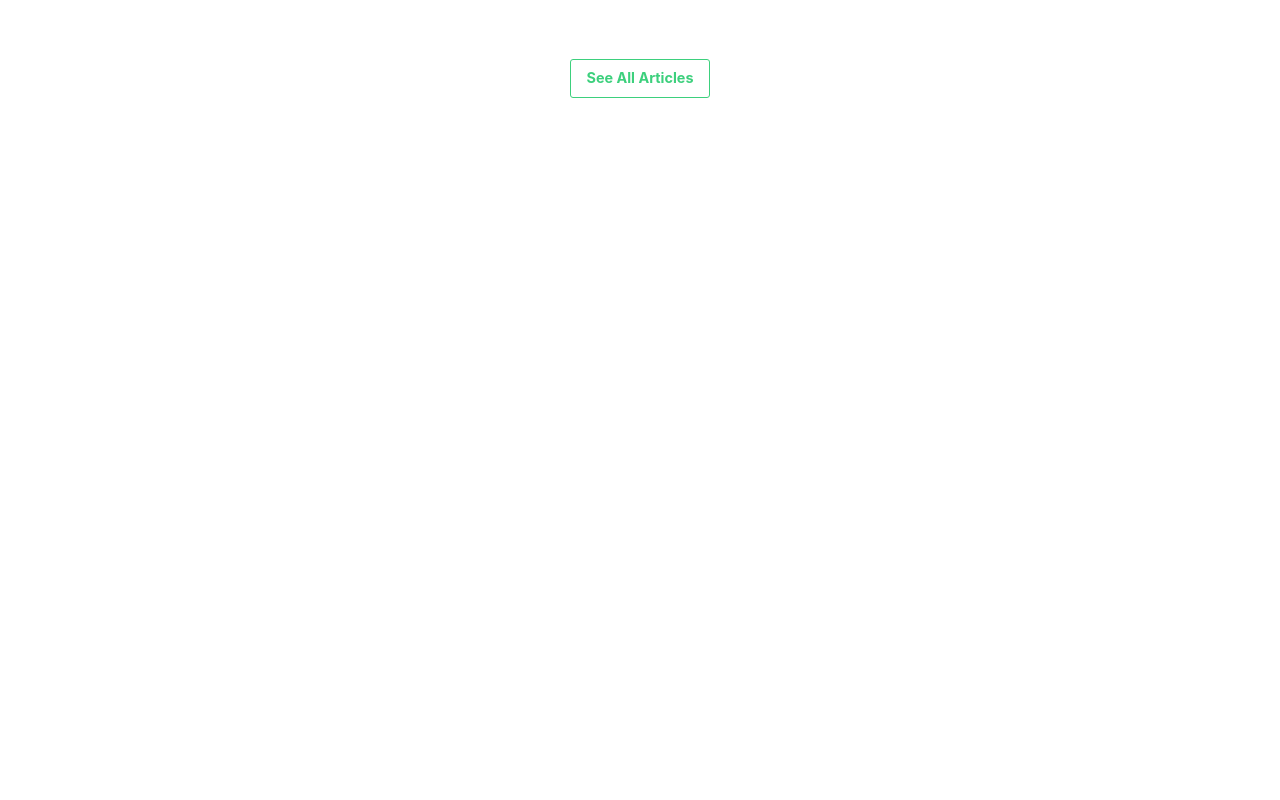
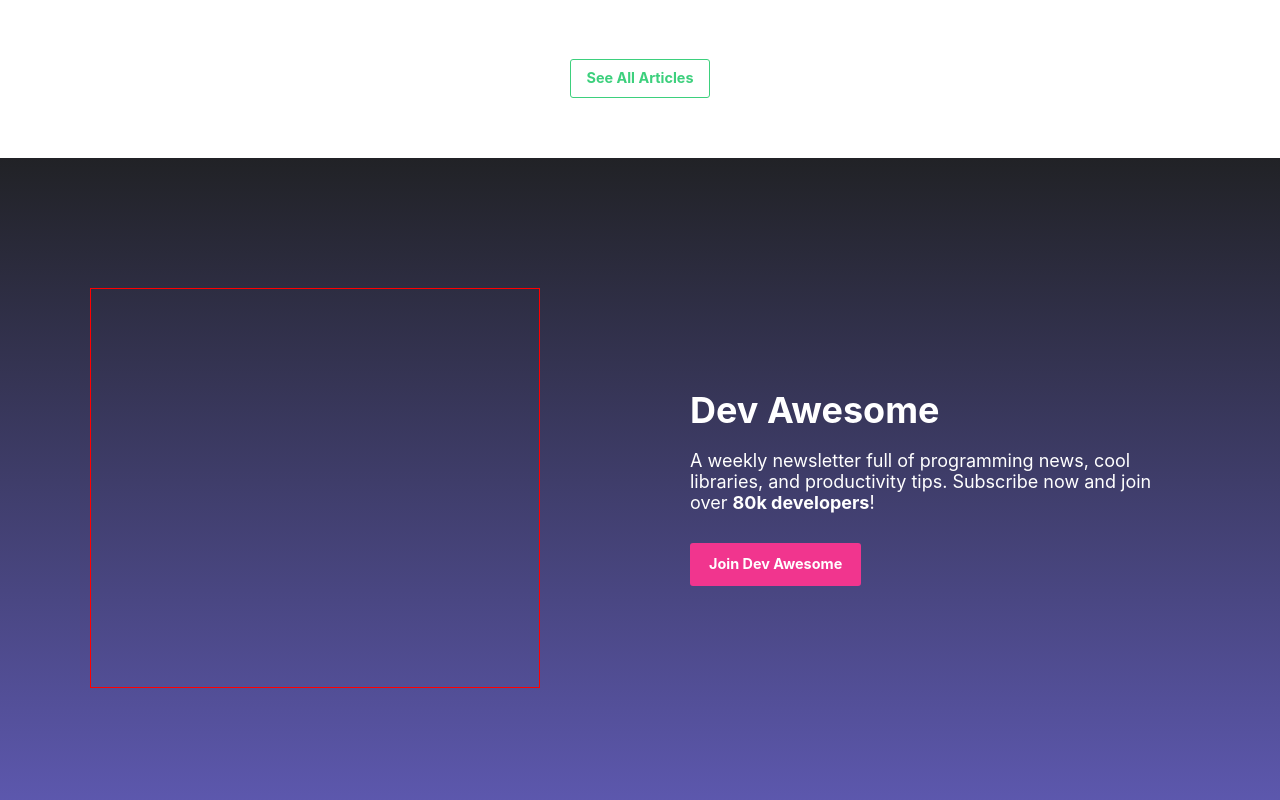
Before and after one commit to kubaparol/recruitment-task, a React (Create React App) app: page / in a window 1280 px wide. Shown: the part 1604-2404 px from the top of the page. Before the commit the page ends 1762 px from the top, so only its background shows below. Built offline with nearby package versions, Linux system fonts and the light colour scheme.

Commit message:
feat(HomePage): implementation of a MainContent component

```diff
--- a/src/components/Button/Button.styled.js
+++ b/src/components/Button/Button.styled.js
@@ -37,6 +37,12 @@ const StyledButton = styled.button`
       border: 1px solid ${(props) => props.theme.articleBtnBorder};
       color: ${(props) => props.theme.articleBtnColor};
     `}
+  ${(props) =>
+    props.id === "mainContent" &&
+    css`
+      background-color: ${(props) => props.theme.mainBtnBackground};
+      padding: 12px 18px;
+    `}
 `;
 
 export default StyledButton;
--- /dev/null
+++ b/src/components/MainContent/MainContent.js
@@ -0,0 +1,23 @@
+import React from "react";
+
+import StyledMainContent from "./MainContent.styled";
+
+import Button from "../Button";
+
+const MainContent = () => {
+  return (
+    <StyledMainContent>
+      <header>
+        <h2>Dev Awesome</h2>
+        <p>
+          A weekly newsletter full of programming news, cool libraries, and
+          productivity tips. Subscribe now and join over <b>80k developers</b>!
+        </p>
+        <Button id="mainContent">Join dev awesome</Button>
+      </header>
+      <div />
+    </StyledMainContent>
+  );
+};
+
+export default MainContent;
--- /dev/null
+++ b/src/components/MainContent/MainContent.styled.js
@@ -0,0 +1,52 @@
+import styled from "styled-components";
+
+const StyledMainContent = styled.section`
+  padding: 130px 15px;
+  background: rgb(33, 34, 38);
+  background: linear-gradient(
+    180deg,
+    rgba(33, 34, 38, 1) 0%,
+    rgba(94, 89, 177, 1) 100%
+  );
+  header {
+    text-align: center;
+  }
+  h2 {
+    font-weight: 700;
+    color: ${(props) => props.theme.headerMainContentColor};
+    font-size: 36px;
+    margin-bottom: 20px;
+  }
+  p {
+    margin-bottom: 30px;
+    color: ${(props) => props.theme.paragraphMainContentColor};
+    font-size: 18px;
+  }
+  @media ${(props) => props.theme.media.tablet} {
+    header {
+      text-align: left;
+    }
+    p {
+      font-size: 18px;
+    }
+  }
+  @media ${(props) => props.theme.media.desktop} {
+    display: flex;
+    flex-direction: row-reverse;
+    justify-content: center;
+    align-items: center;
+    div {
+      width: 450px;
+      height: 400px;
+      border: 1px solid red;
+      margin-right: 75px;
+    }
+    header {
+      margin-left: 75px;
+      width: 50%;
+      max-width: 500px;
+    }
+  }
+`;
+
+export default StyledMainContent;
--- /dev/null
+++ b/src/components/MainContent/index.js
@@ -0,0 +1,3 @@
+import MainContent from "./MainContent";
+
+export default MainContent;
--- a/src/pages/HomePage.js
+++ b/src/pages/HomePage.js
@@ -3,6 +3,7 @@ import React from "react";
 import Header from "../components/Header";
 import HeaderContent from "../components/HeaderContent";
 import LatestArticles from "../components/LatestArticles";
+import MainContent from "../components/MainContent";
 
 const HomePage = () => {
   return (
@@ -11,6 +12,7 @@ const HomePage = () => {
       <main>
         <HeaderContent />
         <LatestArticles />
+        <MainContent />
       </main>
     </>
   );
--- a/src/styled/theme.js
+++ b/src/styled/theme.js
@@ -8,6 +8,9 @@ export default {
   articleBtnBackground: "#fff",
   articleBtnBorder: "#3dd07d",
   articleBtnColor: "#3dd07d",
+  headerMainContentColor: "#fff",
+  paragraphMainContentColor: "#fff",
+  mainBtnBackground: "#F1358E",
   media: {
     tablet: "screen and (min-width: 768px)",
     desktop: "screen and (min-width: 992px)",
```
